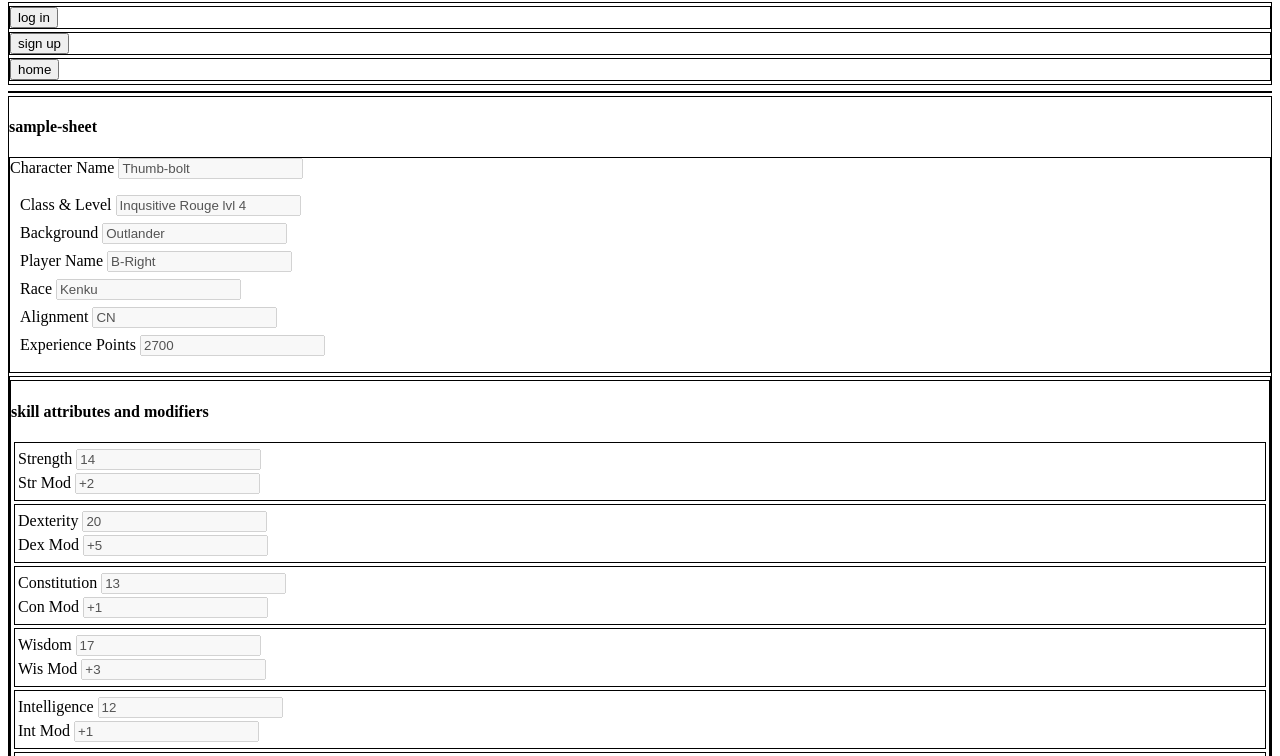
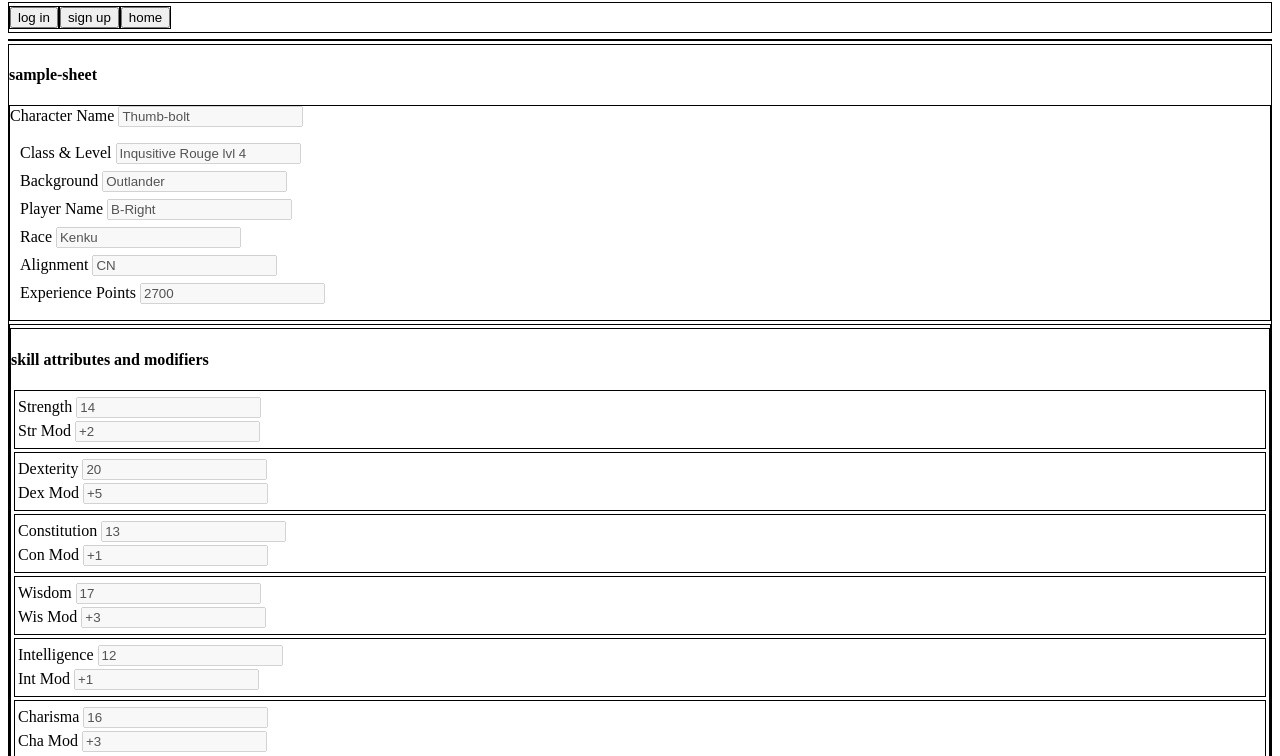
Before and after one commit to Gage-M/Meloras-Diary-Sheet-Viewer-WF, a plain HTML site: page index.html in a window 1280 px wide. Shown: the part 94-850 px from the top of the page. Drawn offline with Linux system fonts and the light colour scheme.

Commit message:
e update

```diff
--- a/s-view.css
+++ b/index.css
@@ -16,6 +16,11 @@ ul{
 li{
   margin: 7px 0 6px 0;
 }
+.nav-bar{
+  display: flex;
+  flex-direction: row;
+}
+
 .ab-score{
   margin: 3px;
   padding: 3px;
--- a/s-view.html
+++ b/index.html
@@ -4,7 +4,7 @@
       <meta charset="UTF-8">
       <meta name="viewport" content="width=device-width, initial-scale=1.0">
       <title>Home-M-D</title>
-      <link href="s-view.css"  rel="stylesheet" type="text/css" />
+      <link href="index.css"  rel="stylesheet" type="text/css" />
    </head>
    <body>
       <!---HEADER--->
```
